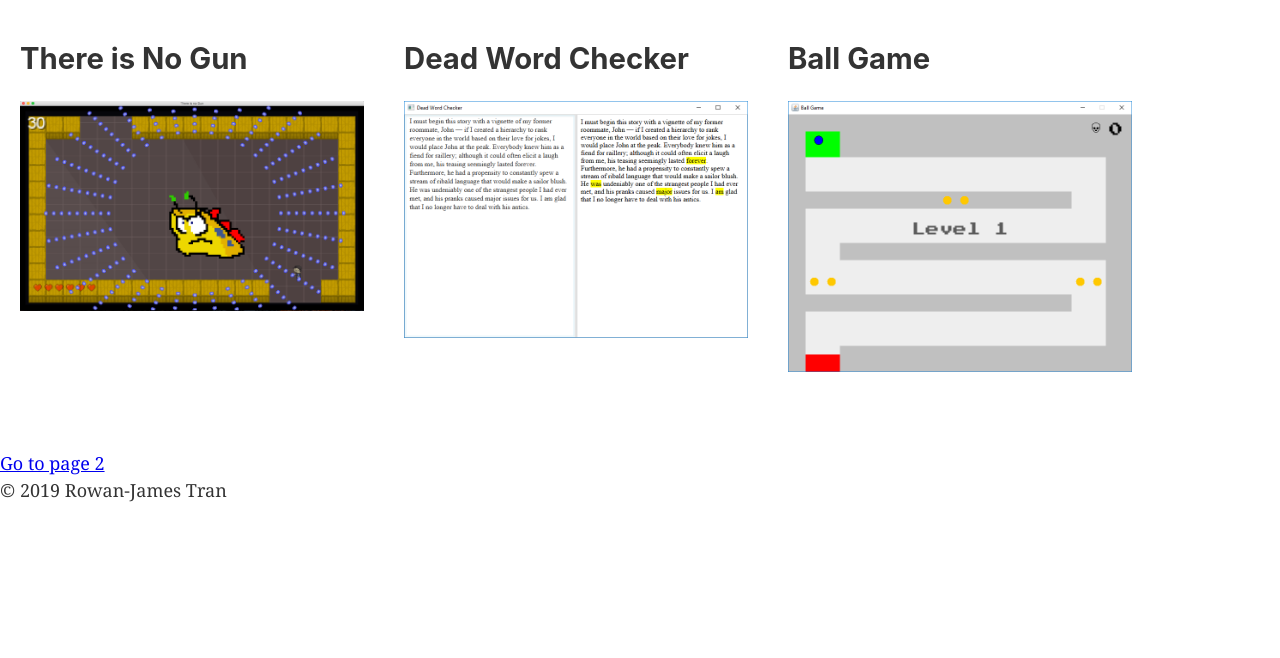
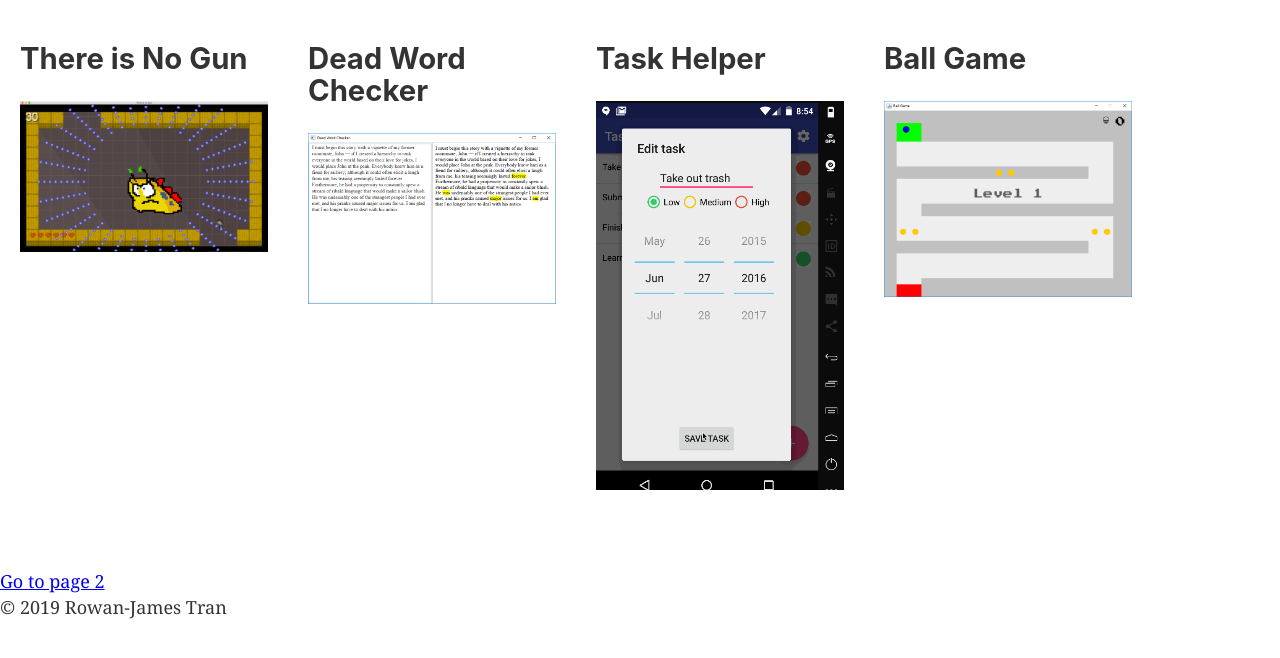
Before and after one commit to rowantran/rowantran.github.io, a Gatsby site: page / in a window 1280 px wide. Shown: the part 100-758 px from the top of the page. Built offline with nearby package versions, Linux system fonts and the light colour scheme; Gatsby itself is replaced by a stand-in of ours.

Commit message:
Add Task Helper

```diff
--- a/src/pages/index.js
+++ b/src/pages/index.js
@@ -10,6 +10,7 @@ import thereIsNoGun from '../images/there-is-no-gun.png'
 import deadWordChecker from '../images/dead-word-checker.png'
 import ballGame from '../images/ball-game.png'
 import rowan from '../images/rowan.jpeg'
+import taskHelper from '../images/task-helper.png'
 
 const IndexPage = (props) => (
   <Layout>
@@ -22,6 +23,7 @@ const IndexPage = (props) => (
     }}>
         <Project projectTitle="There is No Gun" imageSrc={thereIsNoGun} imageAlt="There is No Gun" />
         <Project projectTitle="Dead Word Checker" imageSrc={deadWordChecker} imageAlt="Dead Word Checker" />
+        <Project projectTitle="Task Helper" imageSrc={taskHelper} imageAlt="Task Helper" />
         <Project projectTitle="Ball Game" imageSrc={ballGame} imageAlt="Ball Game" />
     </div>
     <div style={{ maxWidth: `300px`, marginBottom: `1.45rem` }}>
```
Also changed, not shown: src/images/task-helper.png (added).
